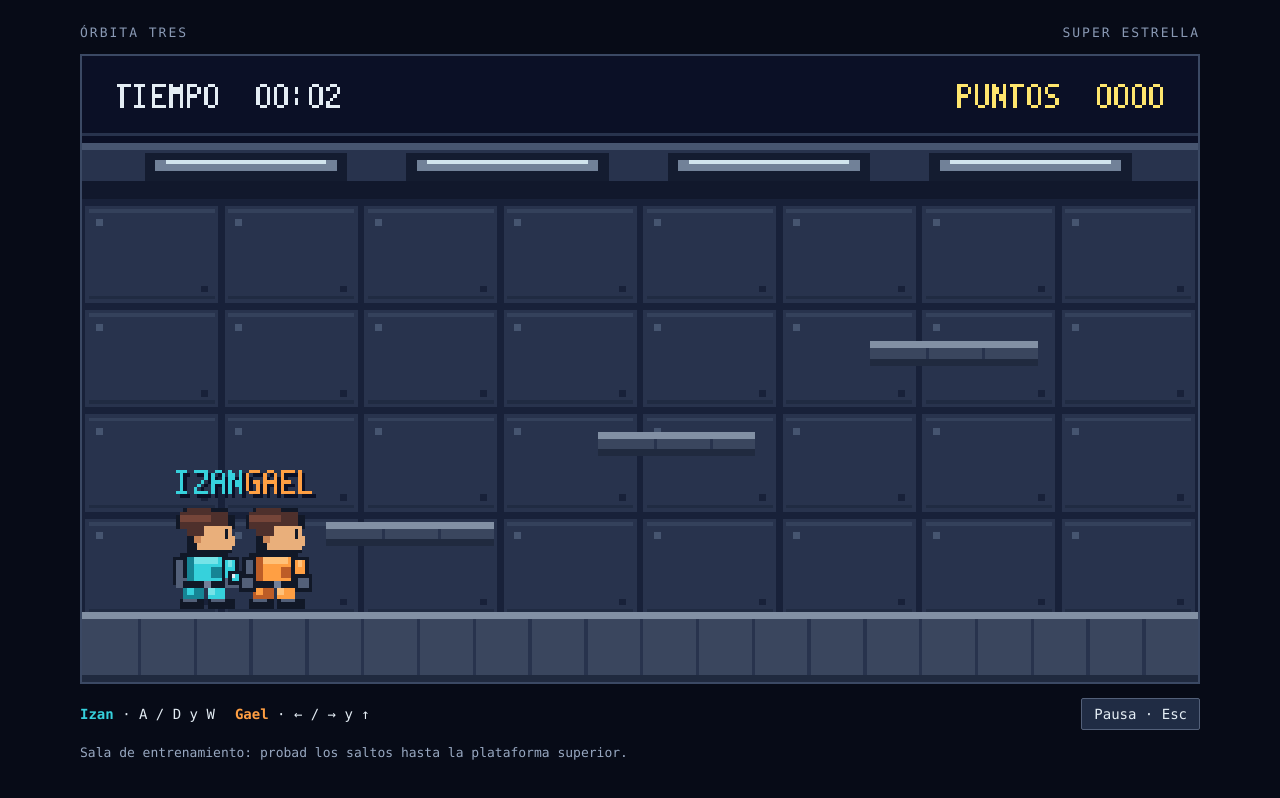
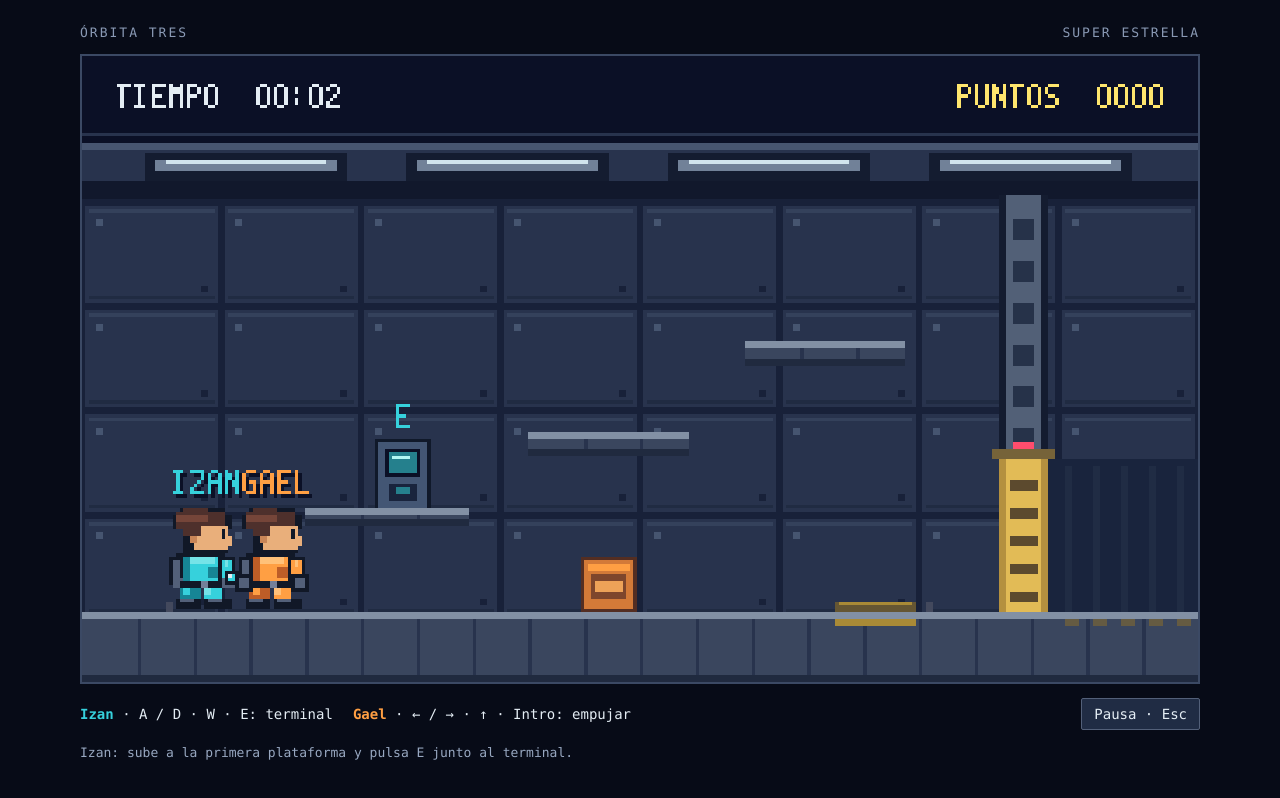
Before and after one commit to Yusuf062/super-estrella, a plain HTML site: page index.html in a window 1280 px wide. Both pictures are taken after a click on the button "Jugar". Drawn offline with Linux system fonts and the light colour scheme.

Commit message:
Añadir el primer puzle cooperativo

```diff
--- a/index.html
+++ b/index.html
@@ -15,7 +15,7 @@
     </header>
 
     <section class="pantalla" aria-label="Super Estrella">
-      <canvas id="juego" width="320" height="180" aria-label="Sala de plataformas para dos jugadores"></canvas>
+      <canvas id="juego" width="320" height="180" aria-label="Puzle cooperativo en El Carguero Silente"></canvas>
 
       <section id="menu" class="capa" aria-label="Menú principal">
         <img class="arte-menu" src="img/boceto_menu_principal.png" alt="">
@@ -50,12 +50,21 @@
         </label>
         <button id="volver-ajustes">Volver</button>
       </section>
+
+      <section id="resultado" class="capa" aria-labelledby="titulo-resultado" hidden>
+        <h2 id="titulo-resultado">SALA COMPLETADA</h2>
+        <p id="resumen-resultado"></p>
+        <div class="botones">
+          <button id="repetir">Volver a jugar</button>
+          <button id="menu-resultado">Volver al menú</button>
+        </div>
+      </section>
     </section>
 
     <footer class="pie">
       <div id="controles" class="controles">
-        <span><strong class="cian">Izan</strong> · A / D y W</span>
-        <span><strong class="naranja">Gael</strong> · ← / → y ↑</span>
+        <span><strong class="cian">Izan</strong> · A / D · W · E: terminal</span>
+        <span><strong class="naranja">Gael</strong> · ← / → · ↑ · Intro: empujar</span>
       </div>
       <button id="boton-pausa" disabled>Pausa · Esc</button>
     </footer>
--- a/juego.js
+++ b/juego.js
@@ -1,7 +1,5 @@
 "use strict";
 
-// Primera parte: escenas básicas, entrada de teclado y físicas de plataformas.
-// No usa módulos ni peticiones de red: funciona abriendo index.html directamente.
 const canvas = document.querySelector("#juego");
 const ctx = canvas.getContext("2d");
 ctx.imageSmoothingEnabled = false;
@@ -11,6 +9,7 @@ const capas = {
   pausa: document.querySelector("#pausa"),
   informacion: document.querySelector("#informacion"),
   ajustes: document.querySelector("#ajustes"),
+  resultado: document.querySelector("#resultado"),
 };
 const estadoTexto = document.querySelector("#estado");
 const botonPausa = document.querySelector("#boton-pausa");
@@ -21,34 +20,43 @@ const pulsaciones = new Set();
 const FISICA = {
   gravedad: 420,
   velocidad: 62,
+  empuje: 42,
   salto: 170,
   paso: 1 / 120,
 };
 
-// Coordenadas del mundo lógico de 320 x 180 píxeles.
+const Y_SUELO = 160;
 const plataformas = [
-  { x: 0, y: 160, w: 320, h: 20 },
-  { x: 70, y: 134, w: 48, h: 7 },
-  { x: 148, y: 108, w: 45, h: 7 },
-  { x: 226, y: 82, w: 48, h: 7 },
+  { x: 0, y: Y_SUELO, w: 320, h: 20 },
+  { x: 64, y: 130, w: 47, h: 5 },
+  { x: 128, y: 108, w: 46, h: 7 },
+  { x: 190, y: 82, w: 46, h: 7 },
 ];
+const terminal = { x: 84, y: 110, w: 16, h: 20, activo: false };
+const caja = { x: 143, inicioX: 143, y: Y_SUELO - 16, w: 16, h: 16 };
+const riel = { inicio: 26, fin: 242 };
+const placa = { x: 216, w: 23, activa: false };
+const marco = { x: 263, y: 40, w: 14, h: 76 };
+const puerta = { x: 263, y: 116, w: 14, h: Y_SUELO - 116, abierta: false };
+const salida = { x: 278, y: 116, w: 42, h: Y_SUELO - 116 };
+const PUNTOS_CARGUERO = 1000;
 
 function crearJugador(nombre, x, color, izquierda, derecha, salto, archivo) {
   const imagen = new Image();
   imagen.src = archivo;
   return {
     nombre, inicioX: x, color, izquierda, derecha, salto, imagen,
-    x, y: 136, w: 12, h: 24, vx: 0, vy: 0, enSuelo: false, direccion: 1,
+    x, y: Y_SUELO - 24, w: 12, h: 24, vx: 0, vy: 0, enSuelo: true, direccion: 1,
   };
 }
 
-const jugadores = [
-  crearJugador("Izan", 30, "#36d1dc", "KeyA", "KeyD", "KeyW", "img/personaje_1.png"),
-  crearJugador("Gael", 50, "#ff9f43", "ArrowLeft", "ArrowRight", "ArrowUp", "img/personaje_2.png"),
-];
+const izan = crearJugador("Izan", 29, "#36d1dc", "KeyA", "KeyD", "KeyW", "img/personaje_1.png");
+const gael = crearJugador("Gael", 49, "#ff9f43", "ArrowLeft", "ArrowRight", "ArrowUp", "img/personaje_2.png");
+const jugadores = [izan, gael];
 
 let escena = "menu";
 let tiempo = 0;
+let puntos = 0;
 let acumulado = 0;
 let anterior = 0;
 
@@ -69,12 +77,17 @@ function cambiarEscena(nueva) {
 
 function reiniciar() {
   tiempo = 0;
+  puntos = 0;
+  terminal.activo = false;
+  caja.x = caja.inicioX;
+  placa.activa = false;
+  puerta.abierta = false;
   for (const jugador of jugadores) {
     jugador.x = jugador.inicioX;
-    jugador.y = 136;
+    jugador.y = Y_SUELO - jugador.h;
     jugador.vx = 0;
     jugador.vy = 0;
-    jugador.enSuelo = false;
+    jugador.enSuelo = true;
     jugador.direccion = 1;
   }
 }
@@ -82,7 +95,7 @@ function reiniciar() {
 function empezar() {
   reiniciar();
   cambiarEscena("jugando");
-  estadoTexto.textContent = "Sala de entrenamiento: probad los saltos hasta la plataforma superior.";
+  actualizarObjetivo();
   document.activeElement?.blur();
 }
 
@@ -94,7 +107,7 @@ function pausar() {
 
 function continuar() {
   cambiarEscena("jugando");
-  estadoTexto.textContent = "Sala de entrenamiento: probad los saltos hasta la plataforma superior.";
+  actualizarObjetivo();
   document.activeElement?.blur();
 }
 
@@ -130,9 +143,9 @@ mostrarControles.addEventListener("change", () => {
 });
 document.querySelector("#volver-ajustes").addEventListener("click", volverAlMenu);
 abrirDesdeMenu("#ayuda", () => mostrarInformacion("CÓMO JUGAR",
-  '<p><strong class="cian">Izan:</strong> A y D para moverse; W para saltar.</p>' +
-  '<p><strong class="naranja">Gael:</strong> flechas izquierda y derecha para moverse; flecha arriba para saltar.</p>' +
-  '<p>Subid por las plataformas. Esc abre la pausa. El ratón permite utilizar los menús.</p>'));
+  '<p><strong class="cian">Izan:</strong> A y D para moverse, W para saltar y E junto al terminal.</p>' +
+  '<p><strong class="naranja">Gael:</strong> ← y → para moverse, ↑ para saltar. Mantén Intro mientras andas hacia la caja.</p>' +
+  '<p>Enciende el terminal, deja la caja sobre la placa y cruza la puerta con los dos hermanos. Esc abre la pausa.</p>'));
 abrirDesdeMenu("#creditos", () => mostrarInformacion("ÓRBITA TRES",
   '<img class="logo" src="img/logo.png" alt="Super Estrella"><p>Grupo J · Juegos en Red · URJC</p>' +
   '<p>José Antonio Najarro Camacho<br>Víctor Martín Monterrubio<br>Daniel Heredia Naranjo</p>' +
@@ -141,16 +154,18 @@ document.querySelector("#volver").addEventListener("click", volverAlMenu);
 document.querySelector("#continuar").addEventListener("click", continuar);
 document.querySelector("#reiniciar").addEventListener("click", empezar);
 document.querySelector("#salir").addEventListener("click", volverAlMenu);
+document.querySelector("#repetir").addEventListener("click", empezar);
+document.querySelector("#menu-resultado").addEventListener("click", volverAlMenu);
 botonPausa.addEventListener("click", pausar);
 
-const controles = new Set(["KeyA", "KeyD", "KeyW", "ArrowLeft", "ArrowRight", "ArrowUp", "Escape"]);
+const controles = new Set(["KeyA", "KeyD", "KeyW", "KeyE", "ArrowLeft", "ArrowRight", "ArrowUp", "Enter", "NumpadEnter", "Escape"]);
 window.addEventListener("keydown", (evento) => {
   if (!controles.has(evento.code)) return;
-  if (escena === "jugando" || escena === "pausa") evento.preventDefault();
+  if (escena === "jugando" || (escena === "pausa" && evento.code === "Escape")) evento.preventDefault();
   if (evento.code === "Escape" && !evento.repeat) {
     if (escena === "jugando") pausar();
     else if (escena === "pausa") continuar();
-    else if (escena === "ajustes" || escena === "informacion") volverAlMenu();
+    else if (["ajustes", "informacion", "resultado"].includes(escena)) volverAlMenu();
     return;
   }
   if (escena !== "jugando") return;
@@ -173,47 +188,117 @@ function solapan(a, b) {
   return a.x < b.x + b.w && a.x + a.w > b.x && a.y < b.y + b.h && a.y + a.h > b.y;
 }
 
-function moverJugador(jugador, dt) {
+function limitar(valor, minimo, maximo) {
+  return Math.max(minimo, Math.min(valor, maximo));
+}
+
+function moverJugador(jugador, dt, solidos) {
   const sentido = Number(teclas.has(jugador.derecha)) - Number(teclas.has(jugador.izquierda));
-  jugador.vx = sentido * FISICA.velocidad;
+  const empujando = jugador === gael && jugador.enSuelo &&
+    (teclas.has("Enter") || teclas.has("NumpadEnter"));
+  jugador.vx = sentido * (empujando ? FISICA.empuje : FISICA.velocidad);
   if (sentido !== 0) jugador.direccion = sentido;
   if (pulsaciones.has(jugador.salto) && jugador.enSuelo) {
     jugador.vy = -FISICA.salto;
     jugador.enSuelo = false;
   }
 
-  // Resolver cada eje por separado evita atravesar paredes y plataformas.
-  jugador.x += jugador.vx * dt;
-  jugador.x = Math.max(0, Math.min(canvas.width - jugador.w, jugador.x));
-  for (const plataforma of plataformas) {
-    if (!solapan(jugador, plataforma)) continue;
-    if (jugador.vx > 0) jugador.x = plataforma.x - jugador.w;
-    else if (jugador.vx < 0) jugador.x = plataforma.x + plataforma.w;
+  // Resolver cada eje por separado evita atravesar los sólidos.
+  jugador.x = limitar(jugador.x + jugador.vx * dt, 0, canvas.width - jugador.w);
+  for (const solido of solidos) {
+    if (!solapan(jugador, solido)) continue;
+    if (sentido > 0) jugador.x = solido.x - jugador.w;
+    else if (sentido < 0) jugador.x = solido.x + solido.w;
+  }
+
+  if (sentido && solapan(jugador, caja)) {
+    const borde = sentido > 0 ? jugador.x + jugador.w : jugador.x - caja.w;
+    if (empujando && jugador.enSuelo) {
+      const x = limitar(borde, riel.inicio, riel.fin - caja.w);
+      if (!solapan(izan, { ...caja, x })) caja.x = x;
+    }
+    jugador.x = sentido > 0 ? caja.x - jugador.w : caja.x + caja.w;
   }
 
   jugador.vy += FISICA.gravedad * dt;
   jugador.y += jugador.vy * dt;
   jugador.enSuelo = false;
-  for (const plataforma of plataformas) {
-    if (!solapan(jugador, plataforma)) continue;
+  for (const solido of [...solidos, caja]) {
+    if (!solapan(jugador, solido)) continue;
     if (jugador.vy > 0) {
-      jugador.y = plataforma.y - jugador.h;
+      jugador.y = solido.y - jugador.h;
       jugador.enSuelo = true;
     } else if (jugador.vy < 0) {
-      jugador.y = plataforma.y + plataforma.h;
+      jugador.y = solido.y + solido.h;
     }
     jugador.vy = 0;
   }
 }
 
+function enSueloDeLaSala(jugador) {
+  return jugador.enSuelo && jugador.y + jugador.h === Y_SUELO;
+}
+
+function juntoAlTerminal() {
+  return izan.enSuelo && izan.y + izan.h === terminal.y + terminal.h &&
+    izan.x + izan.w > terminal.x - 9 && izan.x < terminal.x + terminal.w + 9;
+}
+
+function actualizarObjetivo() {
+  const mensaje = !terminal.activo
+    ? "Izan: sube a la primera plataforma y pulsa E junto al terminal."
+    : !placa.activa
+      ? "Gael: mantén Intro y empuja la caja hasta la placa amarilla."
+      : "Puerta abierta: dejad la caja en la placa y cruzad los dos.";
+  if (estadoTexto.textContent !== mensaje) estadoTexto.textContent = mensaje;
+}
+
+function formatearTiempo() {
+  const minutos = String(Math.floor(tiempo / 60)).padStart(2, "0");
+  const segundos = String(Math.floor(tiempo % 60)).padStart(2, "0");
+  return `${minutos}:${segundos}`;
+}
+
+function completarSala() {
+  puntos += PUNTOS_CARGUERO;
+  document.querySelector("#resumen-resultado").textContent =
+    `El Carguero Silente · ${formatearTiempo()} · ${puntos} puntos`;
+  cambiarEscena("resultado");
+  estadoTexto.textContent = "Los dos hermanos han llegado a la salida.";
+  document.querySelector("#repetir").focus();
+}
+
+function actualizarPuzle() {
+  if (pulsaciones.has("KeyE") && juntoAlTerminal()) terminal.activo = true;
+
+  const centroCaja = caja.x + caja.w / 2;
+  placa.activa = (centroCaja >= placa.x && centroCaja < placa.x + placa.w) ||
+    jugadores.some(j => enSueloDeLaSala(j) && j.x < placa.x + placa.w && j.x + j.w > placa.x);
+  const abierta = terminal.activo && placa.activa;
+  if (puerta.abierta && !abierta) {
+    // Al cerrarse, la puerta deja a cada jugador en el lado más cercano.
+    for (const j of jugadores) {
+      if (solapan(j, puerta)) {
+        j.x = j.x + j.w / 2 < puerta.x + puerta.w / 2 ? puerta.x - j.w : puerta.x + puerta.w;
+      }
+    }
+  }
+  puerta.abierta = abierta;
+
+  if (abierta && jugadores.every(j => enSueloDeLaSala(j) && j.x >= salida.x)) completarSala();
+  else actualizarObjetivo();
+}
+
 function actualizar(dt) {
   tiempo += dt;
-  for (const jugador of jugadores) moverJugador(jugador, dt);
+  const solidos = [...plataformas, marco];
+  if (!puerta.abierta) solidos.push(puerta);
+  for (const jugador of jugadores) moverJugador(jugador, dt, solidos);
+  actualizarPuzle();
   pulsaciones.clear();
 }
 
 // Fuente pixelart: cada dígito hexadecimal codifica una fila de cuatro píxeles.
-// Al dibujar sobre coordenadas enteras, no se amplían los bordes suavizados de fillText.
 const LETRAS_PIXEL = {
   A: "699F999", E: "F88E88F", G: "788B997", I: "E44444E",
   L: "888888F", M: "9FF9999", N: "9DDBB99", O: "6999996",
@@ -291,7 +376,6 @@ function dibujarNave() {
   bloque("#0b1026", 0, 0, 320, 180);
   bloque("#182139", 0, 27, 320, 135);
 
-  // Placas atornilladas, juntas oscuras y luces de la nave del boceto.
   for (let y = 43; y < 160; y += 30) {
     for (let x = 0; x < 320; x += 40) {
       bloque("#28334d", x + 1, y, 38, 28);
@@ -320,18 +404,65 @@ function dibujarNave() {
   }
 }
 
+function dibujarPuzle() {
+  const cian = terminal.activo ? "#36d1dc" : "#25808d";
+  const luzPlaca = placa.activa ? "#ffe66d" : "#a98a36";
+
+  bloque(puerta.abierta ? "#1d3843" : "#19243d", salida.x - 1, salida.y, salida.w + 1, salida.h);
+  for (let x = salida.x + 4; x < canvas.width; x += 8) {
+    bloque(puerta.abierta ? "#294a52" : "#202c44", x, salida.y + 2, 2, salida.h - 2);
+    bloque(puerta.abierta ? "#ffe66d" : "#655b42", x, 162, 4, 2);
+  }
+
+  bloque("#141c30", marco.x, marco.y, marco.w, marco.h);
+  bloque("#526077", marco.x + 2, marco.y, marco.w - 4, marco.h);
+  for (let y = marco.y + 7; y < puerta.y - 6; y += 12) {
+    bloque("#263249", marco.x + 4, y, marco.w - 8, 6);
+  }
+  bloque("#766339", puerta.x - 2, puerta.y - 3, puerta.w + 4, 3);
+  bloque(puerta.abierta ? "#79e4ac" : "#ff4d6d", puerta.x + 4, puerta.y - 5, 6, 2);
+  if (!puerta.abierta) {
+    bloque("#b4903f", puerta.x, puerta.y, puerta.w, puerta.h);
+    bloque("#e2bb56", puerta.x + 2, puerta.y, puerta.w - 4, puerta.h);
+    for (let y = puerta.y + 6; y < Y_SUELO; y += 8) {
+      bloque("#5c4a2e", puerta.x + 3, y, puerta.w - 6, 3);
+    }
+  }
+
+  bloque("#10192a", terminal.x, terminal.y, terminal.w, terminal.h);
+  bloque("#435674", terminal.x + 1, terminal.y + 1, terminal.w - 2, terminal.h - 1);
+  bloque("#0b1026", terminal.x + 3, terminal.y + 3, 10, 8);
+  bloque(cian, terminal.x + 4, terminal.y + 4, 8, 6);
+  bloque("#b3f7f4", terminal.x + 5, terminal.y + 5, 5, 1);
+  bloque("#19243d", terminal.x + 4, terminal.y + 13, 8, 5);
+  bloque(cian, terminal.x + 6, terminal.y + 14, 4, 2);
+  if (!terminal.activo) textoPixel("E", terminal.x + 6, terminal.y - 10, "#36d1dc");
+
+  bloque("#43495d", riel.inicio - 2, Y_SUELO - 3, 2, 3);
+  bloque("#43495d", riel.fin, Y_SUELO - 3, 2, 3);
+  bloque("#655633", placa.x, Y_SUELO - 3, placa.w, 3);
+  bloque(luzPlaca, placa.x + 1, Y_SUELO - 3, placa.w - 2, placa.activa ? 2 : 1);
+  bloque(luzPlaca, placa.x, Y_SUELO + 2, placa.w, 2);
+
+  const x = Math.round(caja.x);
+  bloque("#542e22", x, caja.y, caja.w, caja.h);
+  bloque("#d37a38", x + 1, caja.y + 1, caja.w - 2, caja.h - 2);
+  bloque("#ff9f43", x + 2, caja.y + 2, caja.w - 4, 2);
+  bloque("#7e462c", x + 3, caja.y + 5, caja.w - 6, 7);
+  bloque("#eda258", x + 4, caja.y + 7, caja.w - 8, 3);
+}
+
 function dibujarHUD() {
   bloque("#0b1026", 0, 0, 320, 23);
   bloque("#28334d", 0, 22, 320, 1);
-  const minutos = String(Math.floor(tiempo / 60)).padStart(2, "0");
-  const segundos = String(Math.floor(tiempo % 60)).padStart(2, "0");
-  const puntos = "PUNTOS  0000"; // Reservado para el sistema de puntuación.
-  textoPixel(`TIEMPO  ${minutos}:${segundos}`, 10, 8, "#e4edf4");
-  textoPixel(puntos, canvas.width - 10 - anchoTextoPixel(puntos), 8, "#ffe66d");
+  const marcador = `PUNTOS  ${String(puntos).padStart(4, "0")}`;
+  textoPixel(`TIEMPO  ${formatearTiempo()}`, 10, 8, "#e4edf4");
+  textoPixel(marcador, canvas.width - 10 - anchoTextoPixel(marcador), 8, "#ffe66d");
 }
 
 function dibujar() {
   dibujarNave();
+  dibujarPuzle();
   for (const jugador of jugadores) dibujarJugador(jugador);
   dibujarNombres();
   dibujarHUD();
@@ -342,12 +473,12 @@ function bucle(ahora) {
   anterior = ahora;
   if (escena === "jugando") {
     acumulado += delta;
-    while (acumulado >= FISICA.paso) {
+    while (escena === "jugando" && acumulado >= FISICA.paso) {
+      acumulado -= FISICA.paso;
       actualizar(FISICA.paso);
-      acumulado -= FISICA.paso;
     }
   }
-  if (escena === "jugando" || escena === "pausa") dibujar();
+  if (["jugando", "pausa", "resultado"].includes(escena)) dibujar();
   requestAnimationFrame(bucle);
 }
 
```
